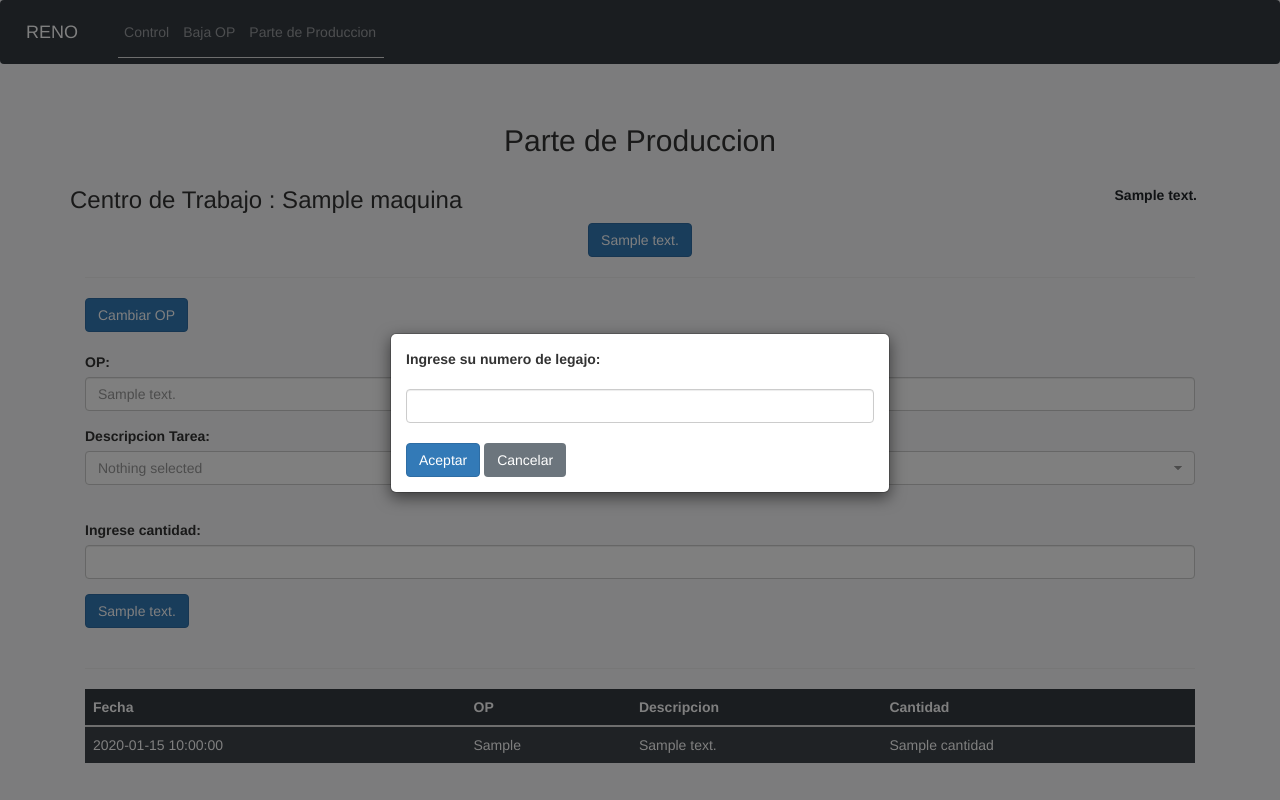
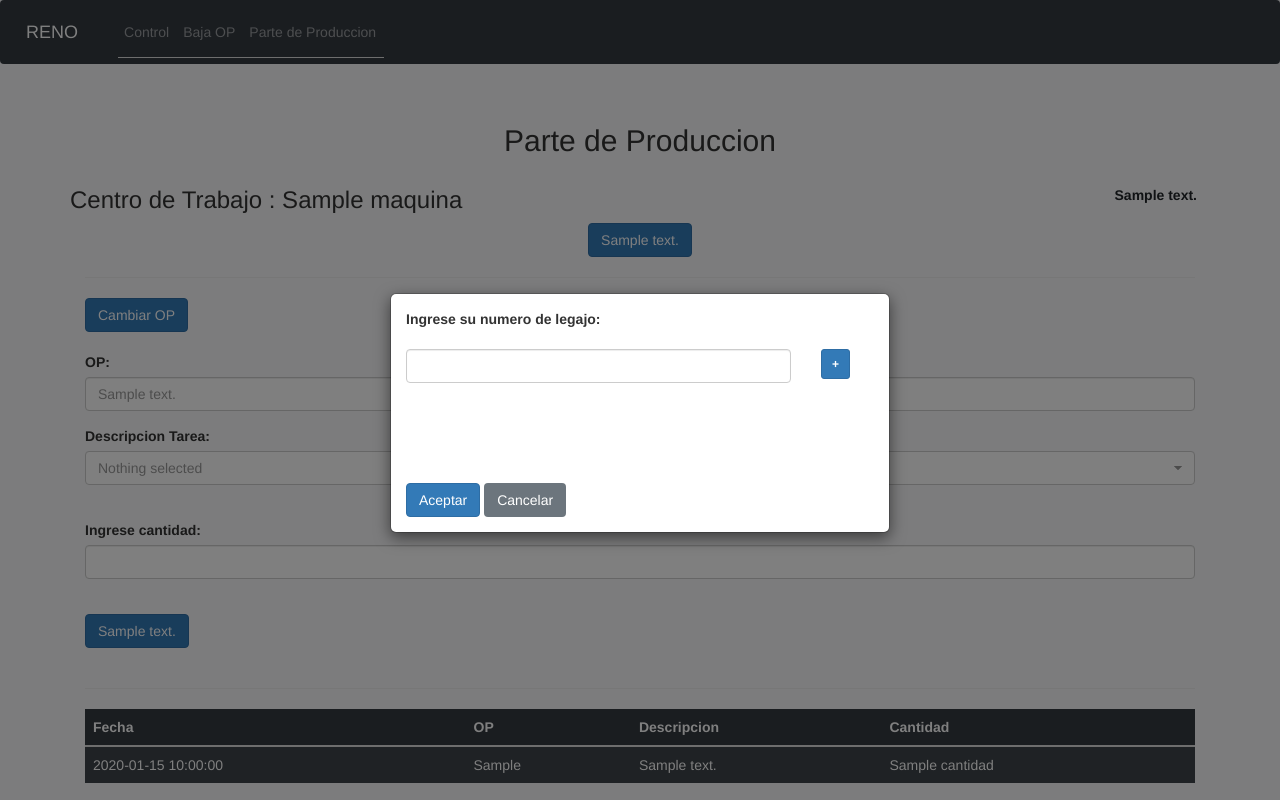
Before and after one commit to JoanRENO/Sistema-de-Control, a Flask app: template templates/produccion.html in a window 1280 px wide, after a click that opens the changed part. Run offline with Flask 2, Linux system fonts and the light colour scheme; the template is opened without the code that fills it: most values are stand-ins (such as "Sample title", 1, 10 or a date in 2020); some libraries are stand-ins or nearby versions.

Commit message:
Gestion de Restos 3

```diff
--- a/server.py
+++ b/server.py
@@ -980,6 +980,10 @@
             botonCambioOpStyle = ""
             botonTurnodisabled = ""
             piezas = []
+            if Produccion().contarTareas(maq) > 1:
+                opTexto = Produccion().getOPanterior(maq)
+                Produccion().updateTarea(maq, Produccion().getIdTurno(maq), opTexto)
+                piezas = Produccion().getPiezas(maq, opTexto)
         elif opc == "1":
             botonParadaStyle = ""
             botonParadaTexto = "Parada de Maquina"
@@ -1027,16 +1031,29 @@
     if request.method == 'POST':
         estado = Produccion().consultarEstadoTurno(maq)
         print("ESTADO: " + estado)
+        usuarios = []
         if estado == "0":
-            legajo = request.form['legajo']
-            print(legajo)
-            usuario = LecturaMasiva().verificar_pin(legajo)
+            legajo1 = request.form['legajo1']
+            #print(legajo1)
+            usuario = LecturaMasiva().verificar_pin(legajo1)
             print(usuario)
+            usuarios.append(legajo1)
             if usuario is None:
                 return redirect(url_for('produccion', maq=maq, opc="7"))
+            for i in range(2, 6):
+                print(i)
+                if request.values.get('legajo' + str(i)) is not None:
+                    legajo = request.form['legajo' + str(i)]
+                    print(legajo)
+                    usuario = LecturaMasiva().verificar_pin(legajo)
+                    print(usuario)
+                    if usuario is None:
+                        return redirect(url_for('produccion', maq=maq, opc="7"))
+                    usuarios.append(legajo)
         else:
-            legajo = 0
-        Produccion().cambiarEstadoTurno(maq, legajo)
+            usuarios = []
+        print(usuarios)
+        Produccion().cambiarEstadoTurno(maq, usuarios)
     return redirect(url_for('produccion', maq=maq, opc="0"))
 
 @app.route("/produccion_tarea/<string:maq>/<string:tipo>", methods=["POST"])
--- a/templates/produccion.html
+++ b/templates/produccion.html
@@ -110,8 +110,16 @@
                             <div><label id="cantidadCount" name="cantidadCount"></label></div>
                             <div class="form-group">
                                 <label for="cantidad">Ingrese cantidad: </label>
-                                <input type="number" min="1" class="form-control" id="cantidad" name="cantidad" required {{ disabledCampos }}>
+                                <input type="number" min="1" max="999" class="form-control" id="cantidad" name="cantidad" required {{ disabledCampos }}>
                             </div>
+                            <br>
+                            <!-- <div class="form-check">
+                              <input class="form-check-input" type="checkbox" value="NO" id="es_reproceso" name="es_proceso">
+                              <label class="form-check-label" for="es_reproceso">
+                                  __ Es Reproceso
+                              </label>
+                            </div>
+                            <br> -->
                             <button type="submit" class="btn btn-primary" {{ botonTareaStyle }}>{{ botonTareaTexto }}</button>
                         </form>
             <br>
@@ -155,9 +163,57 @@
                 <strong>Ingrese su numero de legajo: </strong>
                     <br><br>
                     <form action={{url_for('produccion_turno', maq=maquina)}} method="post">
-                        <input type="text" class="form-control" id="legajo" name="legajo"
-                        autofocus="autofocus" required>
+                        <div class="row" id="form1">
+                            <div class="col-xs-10">
+                            <input type="text" class="form-control" id="legajo1" name="legajo1"
+                            autofocus="autofocus" required>
+                            </div>
+                            <div class="col-xs-2">
+                            <button class="btn btn-primary btn-sm" type="button" onclick="myFunction1()"><strong>+</strong></button>
+                            </div>
+                        </div>
                         <br>
+                        <div class="row" id="form2" style="display:None;">
+                            <div class="col-xs-10">
+                            <input type="text" class="form-control" id="legajo2" name="legajo2"
+                            autofocus="autofocus" required disabled>
+                            </div>
+                            <div class="col-xs-2">
+                            <button class="btn btn-primary btn-sm" onclick="myFunction2()"><strong>+</strong></button>
+                            </div>
+                        </div>
+                        <br>
+                        <div class="row" id="form3" style="display:None;">
+                            <div class="col-xs-10">
+                            <input type="text" class="form-control" id="legajo3" name="legajo3"
+                            autofocus="autofocus" required disabled>
+                            </div>
+                            <div class="col-xs-2">
+                            <button class="btn btn-primary btn-sm" onclick="myFunction3()"><strong>+</strong></button>
+                            </div>
+                        </div>
+                        <br>
+                        <div class="row" id="form4" style="display:None;">
+                            <div class="col-xs-10">
+                            <input type="text" class="form-control" id="legajo4" name="legajo4"
+                            autofocus="autofocus" required disabled>
+                            </div>
+                            <div class="col-xs-2">
+                            <button class="btn btn-primary btn-sm" onclick="myFunction4()"><strong>+</strong></button>
+                            </div>
+                        </div>
+                        <br>
+                        <div class="row" id="form5" style="display:None;">
+                            <div class="col-xs-10">
+                            <input type="text" class="form-control" id="legajo5" name="legajo5"
+                            autofocus="autofocus" required disabled>
+                            </div>
+                            <div class="col-xs-2">
+                            <button class="btn btn-primary btn-sm" disabled><strong>+</strong></button>
+                            </div>
+                        </div>
+                        <br>
+
                          <button type="submit" class="btn btn-primary">Aceptar</button>
                          <button type="button" class="btn btn-secondary" data-dismiss="modal">Cancelar</button>
                      </form>
@@ -175,7 +231,7 @@
                     <br><br>
                     <form action={{url_for('produccion_tarea', maq=maquina, tipo="1")}} method="post">
                         <select name="op" data-live-search="true" id="ops" class="form-control selectpicker" required>
-                            <option selected></option>
+                            <option selected>{{ opTexto }}</option>
                             {% for row in ops %}
                                 <option value="{{row['OP']}}">{{row['OP']}}</option>
                             {% endfor %}
@@ -214,6 +270,7 @@
                             <option value="Corte de energia">Corte de energia</option>
                             <option value="Descanso">Descanso</option>
                             <option value="Esperar temperatura">Esperar temperatura</option>
+                            <option value="Informacion no transmitida">Informacion no transmitida</option>
                             <option value="Maquina parada por mantenimiento">Maquina parada por mantenimiento</option>
                             <option value="Movimiento de materiales">Movimiento de materiales</option>
                             <option value="Planos no generados">Planos no generados</option>
@@ -224,7 +281,7 @@
                             <option value="Problema con sensores">Problema con sensores</option>
                             <option value="Problema con retesteador">Problema con retesteador</option>
                             <option value="Problema con topes">Problema con topes</option>
-                            <option value="Programacion y armado de repsocesos">Programacion y armado de repsocesos</option>
+                            <option value="Programacion y armado de repsocesos">Programacion y armado de reprocesos</option>
                             <option value="Puesta a punto de maquina">Puesta a punto de maquina</option>
                             <option value="Soporte elevador sin material">Soporte elevador sin material</option>
 
@@ -384,6 +441,52 @@
             });
         </script>
     {% endif %}
+    <script>
+         function myFunction1() {
+            var div2 = document.getElementById('form2');
+            var leg2 = document.getElementById('legajo2');
+            if (div2.style.display === "none") {
+                div2.style.display = "block";
+                leg2.disabled = false;
+            } else {
+                div2.style.display = "none";
+                leg2.disabled = true;
+            }
+        }
+        function myFunction2() {
+            var div3 = document.getElementById('form3');
+            var leg3 = document.getElementById('legajo3');
+            if (div3.style.display === "none") {
+                div3.style.display = "block";
+                leg3.disabled = false;
+            } else {
+                div3.style.display = "none";
+                leg3.disabled = true;
+            }
+        }
+        function myFunction3() {
+            var div4 = document.getElementById('form4');
+            var leg4 = document.getElementById('legajo4');
+            if (div4.style.display === "none") {
+                div4.style.display = "block";
+                leg4.disabled = false;
+            } else {
+                div4.style.display = "none";
+                leg4.disabled = true;
+            }
+        }
+        function myFunction4() {
+            var div5 = document.getElementById('form5');
+            var leg5 = document.getElementById('legajo5');
+            if (div5.style.display === "none") {
+                div5.style.display = "block";
+                leg5.disabled = false;
+            } else {
+                div5.style.display = "none";
+                leg5.disabled = true;
+            }
+        }
+    </script>
     </body>
 
 </html>
```
Also changed, not shown: dataBase/produccion.py (+38 -8 lines).
